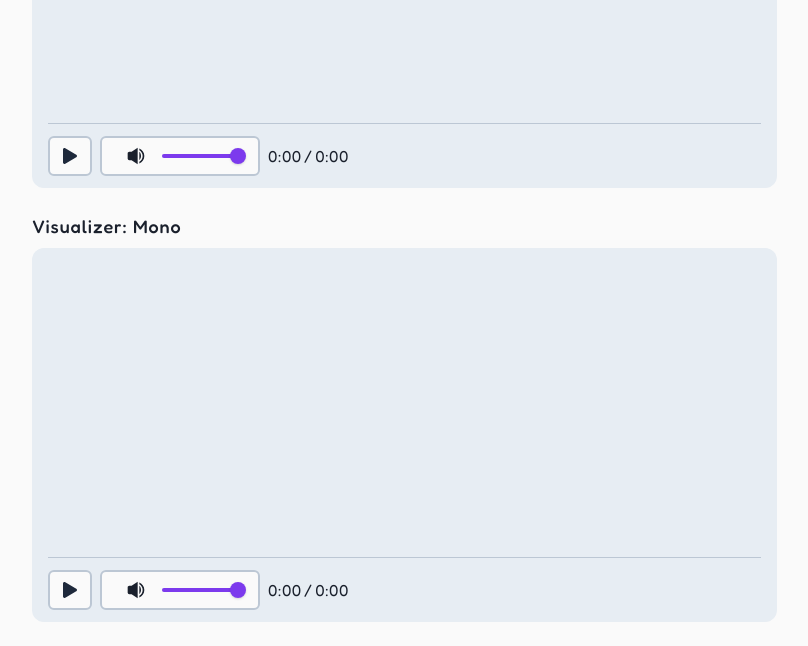
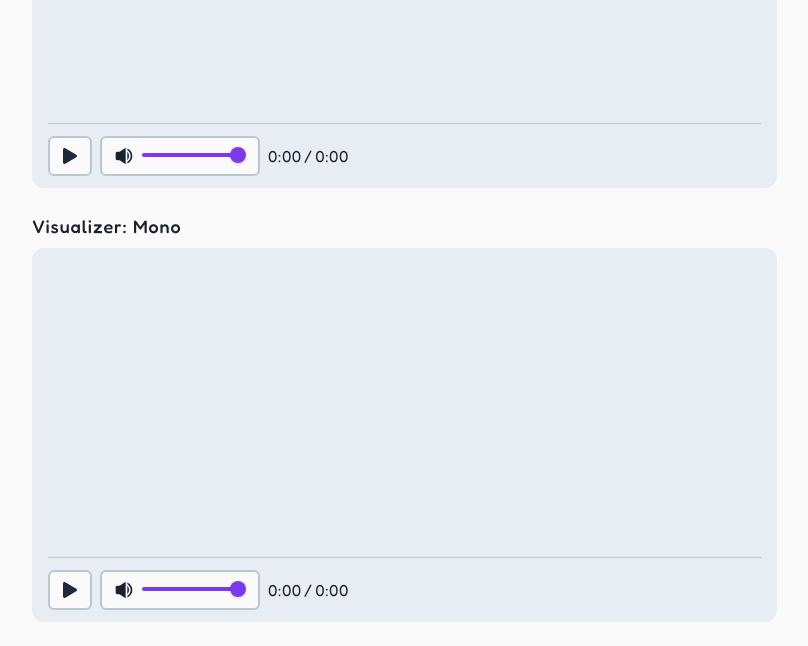
Before and after one commit to robchendev/Guitardex, a Next.js app: page /a/0 in a window 1280 px wide. Shown: the part 1820-2466 px from the top of the page, without its empty margins (381-1189 px from the left). Built offline with nearby package versions, Linux system fonts and the light colour scheme; no server answers.

Commit message:
Forgot to change AudioVisualizer audio padding when AudioComparison was changed, added the missing code in

```diff
--- a/components/ModulePage/AudioVisualizer/AudioVisualizer.tsx
+++ b/components/ModulePage/AudioVisualizer/AudioVisualizer.tsx
@@ -170,8 +170,12 @@ const AudioVisualizer = ({ src = "", defaultVolume = 0.5 }: Props) => {
           >
             {isPlaying ? <FaPause /> : <FaPlay />}
           </button>
-          <HStack className="text-xl px-3 py-2 pr-5 h-10 rounded-md bg-bg2 border-grey border-2 w-40 max-w-full">
+          <HStack
+            className="text-xl pr-5 h-10 rounded-md bg-bg2 border-grey border-2 w-40 max-w-full"
+            spacing={0}
+          >
             <VolumeIcon volumeLevel={volume} />
+            <div className="w-full py-2">
               <Slider
                 defaultValue={volume}
                 min={0}
@@ -179,12 +183,15 @@ const AudioVisualizer = ({ src = "", defaultVolume = 0.5 }: Props) => {
                 step={0.01}
                 onChange={(value) => handleVolumeChange(value, setVolume, gainNode, audioContext)}
                 size="lg"
+                paddingLeft={0}
+                marginLeft={0}
               >
                 <SliderTrack>
                   <SliderFilledTrack bgColor="#7c3aed" />
                 </SliderTrack>
                 <SliderThumb bgColor="#7c3aed" />
               </Slider>
+            </div>
           </HStack>
           <HStack spacing={0}>
             <div className="w-9">{formatTime(currentTime)}</div>
```
Lines whose indentation alone changed are shown as unchanged.
